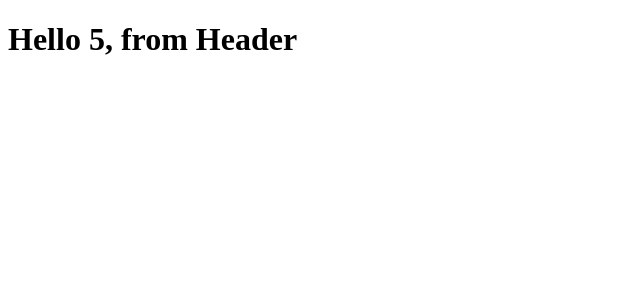
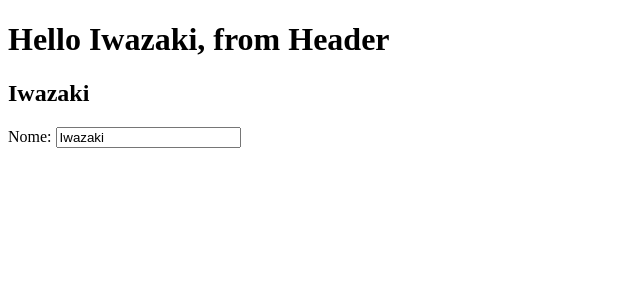
Before and after one commit to Adadezer/svelte5-basics-stolinski, a SvelteKit app: page / in a window 1280 px wide. Shown: the top 300 px of the page, without its empty margins (0-640 px from the left). Built offline with nearby package versions, Linux system fonts and the light colour scheme.

Commit message:
feat: exemple: $state() and $bind() runes

```diff
--- a/src/routes/+page.svelte
+++ b/src/routes/+page.svelte
@@ -1,5 +1,10 @@
 <script>
 	import Header from './Header.svelte';
+
+	let name = $state('Iwazaki');
 </script>
 
-<Header name="5" />
+<Header {name} />
+
+<label for="name">Nome:</label>
+<input id="name" type="text" bind:value={name} />
--- a/src/routes/Header.svelte
+++ b/src/routes/Header.svelte
@@ -3,3 +3,4 @@
 </script>
 
 <h1>Hello {name}, from Header</h1>
+<h2>{name.replaceAll('d', 'D')}</h2>
```
